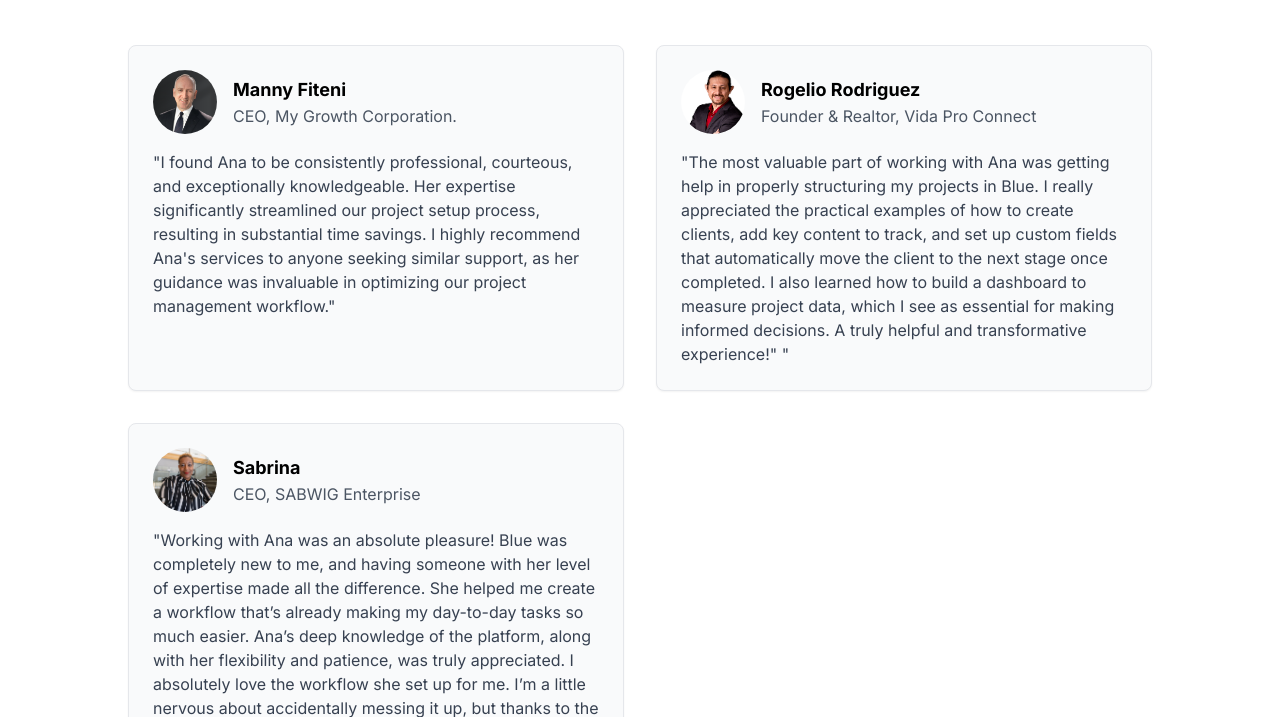
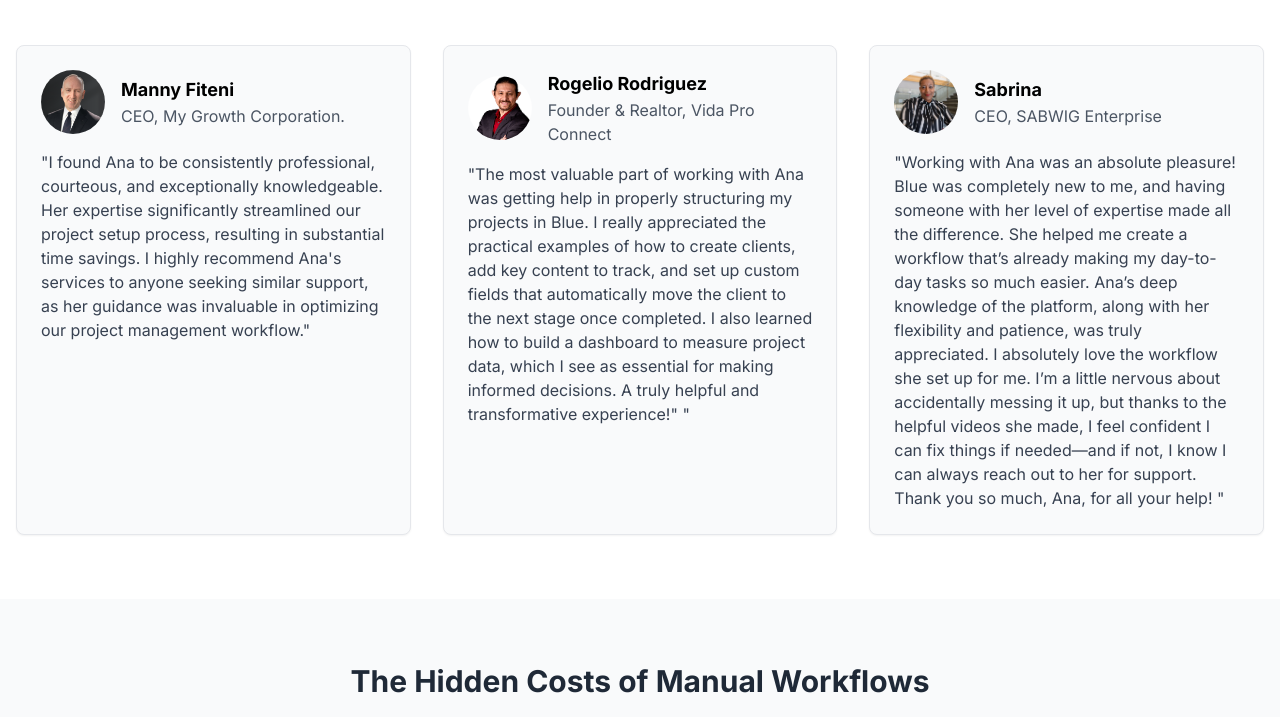
Before and after one commit to datadoesntlie/ake-website, a plain HTML site: page index.html in a window 1280 px wide. Shown: the part 503-1220 px from the top of the page. Drawn offline with nearby package versions, Linux system fonts and the light colour scheme.

Commit message:
Update testimonials

```diff
--- a/index.html
+++ b/index.html
@@ -53,7 +53,7 @@
     <section class="py-16 bg-white">
         <div class="container mx-auto px-4">
             <h2 class="text-3xl font-bold mb-12 text-center">What My Clients Say</h2>
-            <div class="grid md:grid-cols-2 gap-8 max-w-5xl mx-auto">
+            <div class="grid gap-8 mx-auto grid-cols-1 md:grid-cols-3 max-w-7xl">
                 <!-- Testimonial 1 -->
                 <div class="bg-gray-50 border border-gray-200 rounded-lg p-6 shadow-sm">
                     <div class="flex items-center mb-4">
```
